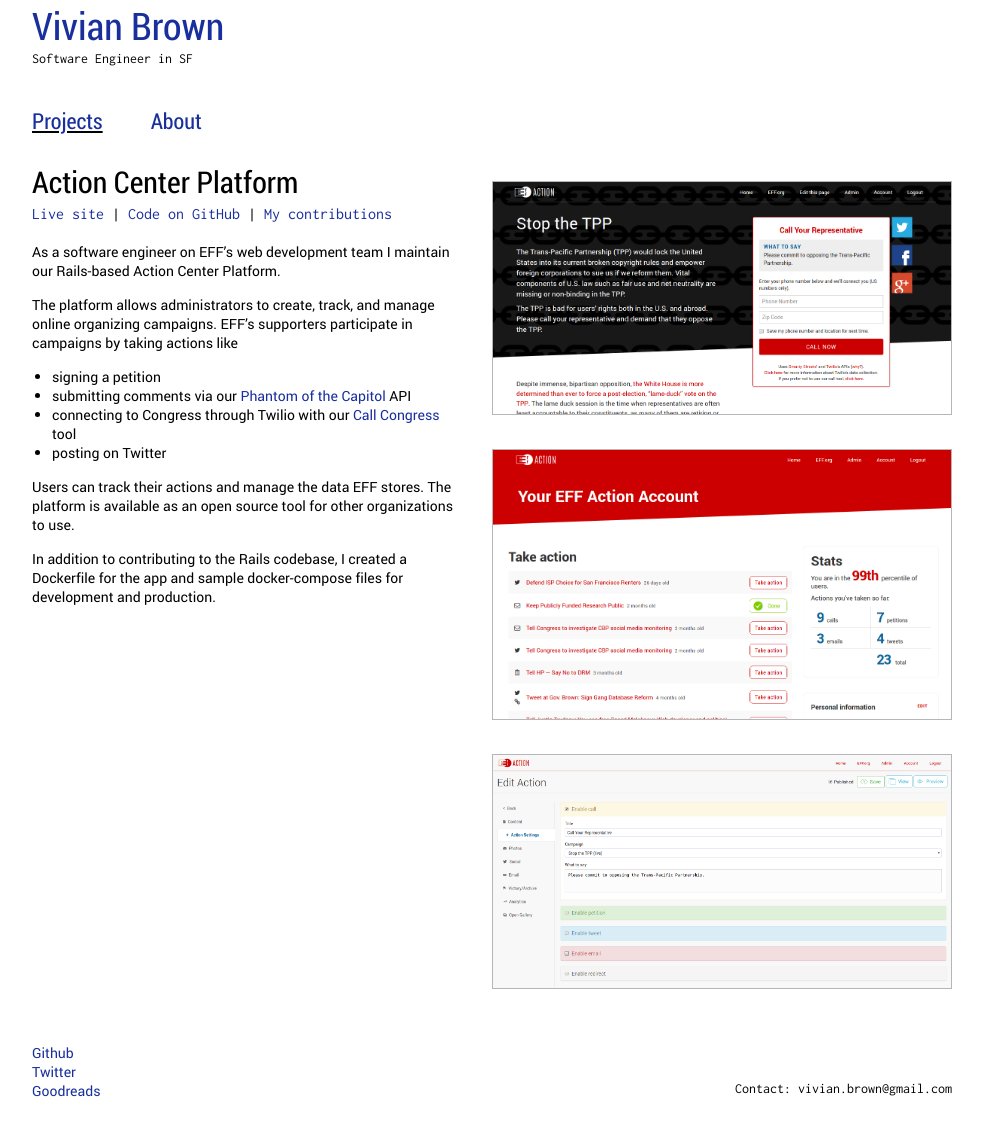
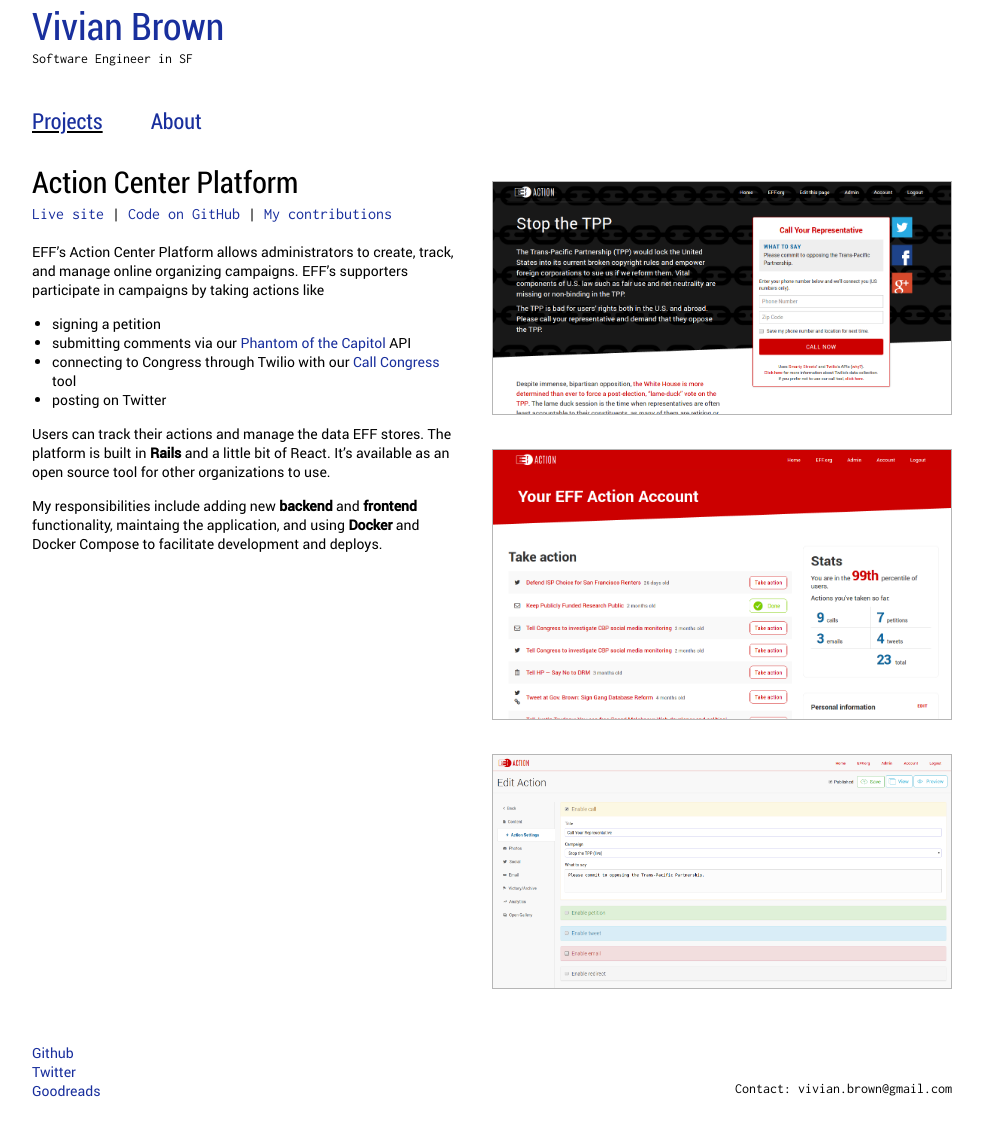
Before and after one commit to vbrown608/jekyll-portfolio, a Jekyll site: the page built from _projects/actioncenter.md, in a window 1280 px wide. Shown: the whole page, without its empty margins (148-1131 px from the left). Built offline with Jekyll 4.4.1, drawn with Linux system fonts in a browser that asks for light colours.

Commit message:
Update actioncenter body

```diff
--- a/_projects/actioncenter.md
+++ b/_projects/actioncenter.md
@@ -21,15 +21,13 @@
 weight: 90
 ---
 
-As a software engineer on EFF's web development team I maintain our Rails-based Action Center Platform.
-
-The platform allows administrators to create, track, and manage online organizing campaigns. EFF's supporters participate in campaigns by taking actions like
+EFF's Action Center Platform allows administrators to create, track, and manage online organizing campaigns. EFF's supporters participate in campaigns by taking actions like
 
 - signing a petition
 - submitting comments via our [Phantom of the Capitol](https://github.com/EFForg/phantom-of-the-capitol) API
 - connecting to Congress through Twilio with our [Call Congress](https://github.com/EFForg/call-congress) tool
 - posting on Twitter
 
-Users can track their actions and manage the data EFF stores. The platform is available as an open source tool for other organizations to use.
+Users can track their actions and manage the data EFF stores. The platform is built in __Rails__ and a little bit of React. It's available as an open source tool for other organizations to use.
 
-In addition to contributing to the Rails codebase, I created a Dockerfile for the app and sample docker-compose files for development and production.
+My responsibilities include adding new __backend__ and __frontend__ functionality, maintaing the application, and using __Docker__ and Docker Compose to facilitate development and deploys.
```
